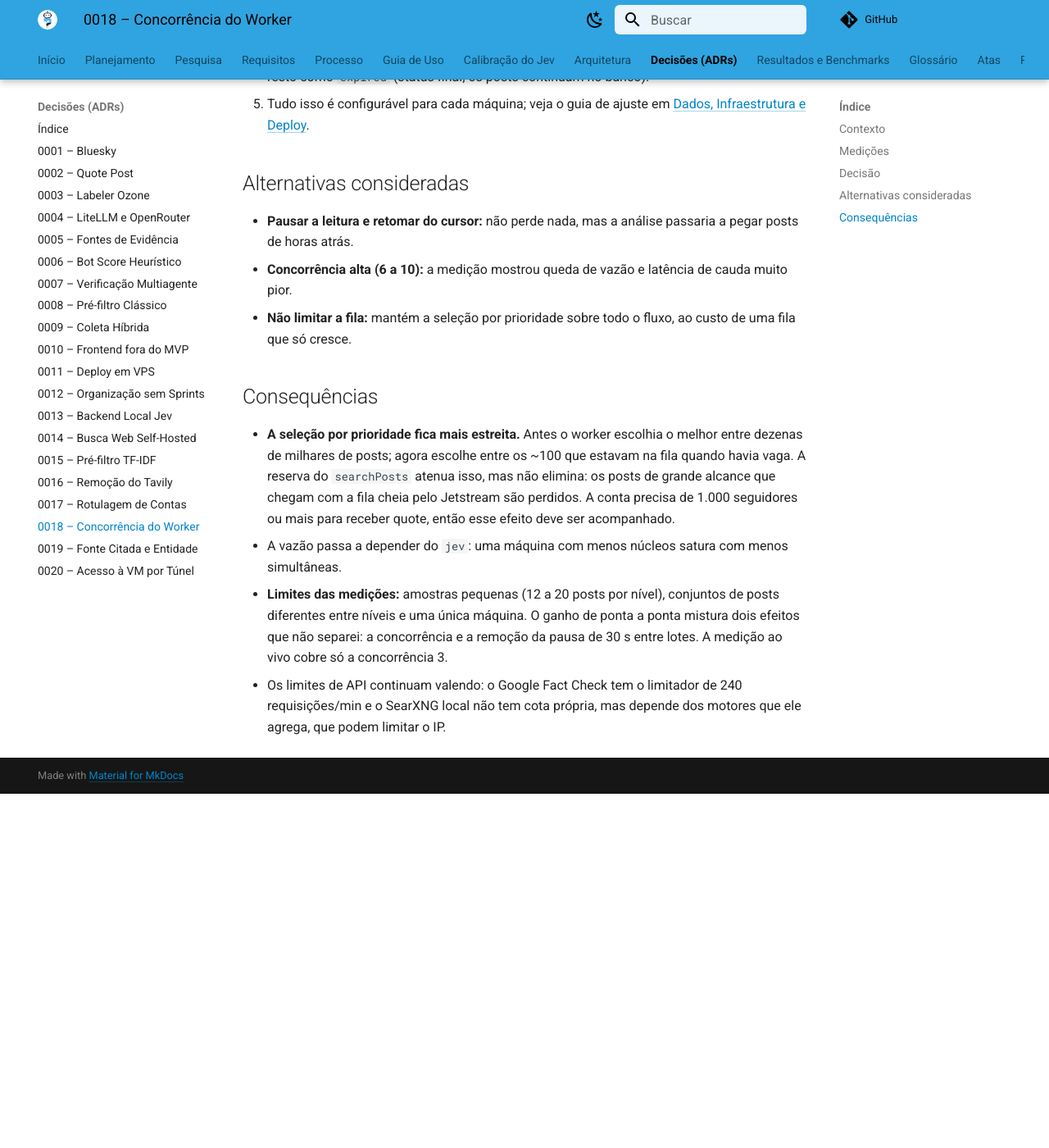
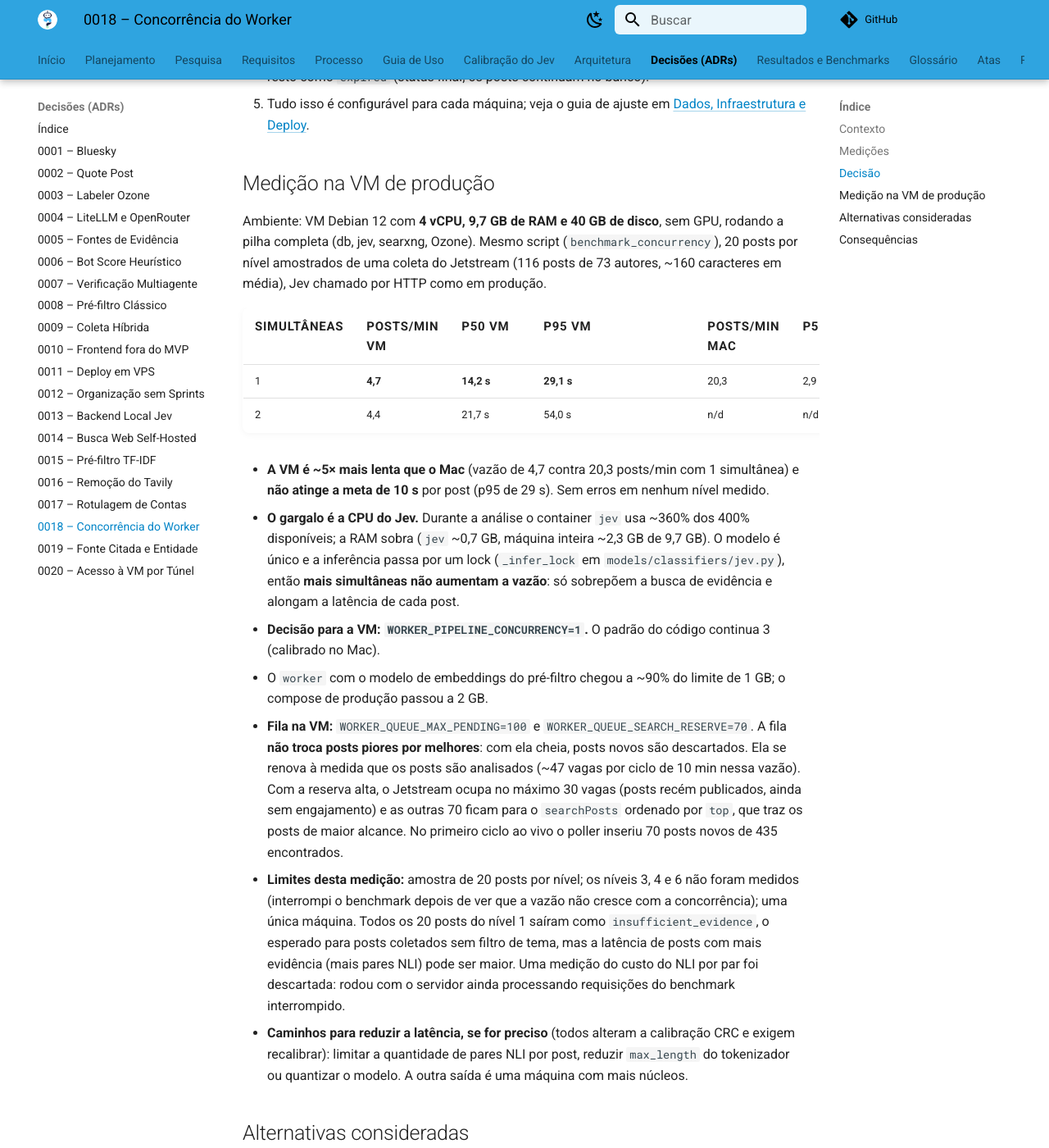
Before and after one commit to moonshinerd/ContrarIA, an MkDocs documentation site: the page built from docs/adr/0018-concorrencia-e-contrapressao-do-worker.md, in a window 1280 px wide and 1400 px high, scrolled down 1882 px. Shown: the whole window at 82% size. Built offline with MkDocs 1.6.1 and Material for MkDocs 9.7.7, drawn with Linux system fonts in a browser that asks for light colours; comment, search, counter and statistics services are not loaded; before the commit the page ends 2850 px from its top, so only the background shows below that.

Commit message:
docs(deploy): medição do Jev na VM de produção e limite de memória do worker
Registra no ADR 0018 o benchmark na VM (4 vCPU, 9,7 GB) contra o Mac:
vazão ~5x menor, gargalo na CPU do Jev e nenhum ganho com concorrência
acima de 1. Documenta os valores usados na VM (concorrência 1, fila de
100 com reserva de 70 para o searchPosts) e como a fila realmente se
renova.

O worker passa de 1 para 2 GB no compose de produção: chegava a ~90% do
limite com o modelo de embeddings carregado.

```diff
--- a/docs/adr/0018-concorrencia-e-contrapressao-do-worker.md
+++ b/docs/adr/0018-concorrencia-e-contrapressao-do-worker.md
@@ -53,6 +53,40 @@ cerca de 1 s por post.
    (status final; os posts continuam no banco).
 5. Tudo isso é configurável para cada máquina; veja o guia de ajuste em [Dados, Infraestrutura e Deploy](../arquitetura/dados-e-infra.md).
 
+## Medição na VM de produção
+
+Ambiente: VM Debian 12 com **4 vCPU, 9,7 GB de RAM e 40 GB de disco**, sem GPU, rodando a pilha completa (db, jev,
+searxng, Ozone). Mesmo script (`benchmark_concurrency`), 20 posts por nível amostrados de uma coleta do Jetstream
+(116 posts de 73 autores, ~160 caracteres em média), Jev chamado por HTTP como em produção.
+
+| Simultâneas | Posts/min VM | p50 VM | p95 VM | | Posts/min Mac | p50 Mac | p95 Mac |
+|---|---|---|---|---|---|---|---|
+| 1 | **4,7** | **14,2 s** | **29,1 s** | | 20,3 | 2,9 s | 7,0 s |
+| 2 | 4,4 | 21,7 s | 54,0 s | | n/d | n/d | n/d |
+
+- **A VM é ~5× mais lenta que o Mac** (vazão de 4,7 contra 20,3 posts/min com 1 simultânea) e **não atinge a meta de
+  10 s** por post (p95 de 29 s). Sem erros em nenhum nível medido.
+- **O gargalo é a CPU do Jev.** Durante a análise o container `jev` usa ~360% dos 400% disponíveis; a RAM sobra
+  (`jev` ~0,7 GB, máquina inteira ~2,3 GB de 9,7 GB). O modelo é único e a inferência passa por um lock
+  (`_infer_lock` em `models/classifiers/jev.py`), então **mais simultâneas não aumentam a vazão**: só sobrepõem a busca
+  de evidência e alongam a latência de cada post.
+- **Decisão para a VM: `WORKER_PIPELINE_CONCURRENCY=1`.** O padrão do código continua 3 (calibrado no Mac).
+- O `worker` com o modelo de embeddings do pré-filtro chegou a ~90% do limite de 1 GB; o compose de produção passou
+  a 2 GB.
+- **Fila na VM:** `WORKER_QUEUE_MAX_PENDING=100` e `WORKER_QUEUE_SEARCH_RESERVE=70`. A fila **não troca posts piores
+  por melhores**: com ela cheia, posts novos são descartados. Ela se renova à medida que os posts são analisados
+  (~47 vagas por ciclo de 10 min nessa vazão). Com a reserva alta, o Jetstream ocupa no máximo 30 vagas (posts recém
+  publicados, ainda sem engajamento) e as outras 70 ficam para o `searchPosts` ordenado por `top`, que traz os posts
+  de maior alcance. No primeiro ciclo ao vivo o poller inseriu 70 posts novos de 435 encontrados.
+- **Limites desta medição:** amostra de 20 posts por nível; os níveis 3, 4 e 6 não foram medidos (interrompi o
+  benchmark depois de ver que a vazão não cresce com a concorrência); uma única máquina. Todos os 20 posts do nível 1
+  saíram como `insufficient_evidence`, o esperado para posts coletados sem filtro de tema, mas a latência de posts com
+  mais evidência (mais pares NLI) pode ser maior. Uma medição do custo do NLI por par foi descartada: rodou com o
+  servidor ainda processando requisições do benchmark interrompido.
+- **Caminhos para reduzir a latência, se for preciso** (todos alteram a calibração CRC e exigem recalibrar):
+  limitar a quantidade de pares NLI por post, reduzir `max_length` do tokenizador ou quantizar o modelo. A outra saída
+  é uma máquina com mais núcleos.
+
 ## Alternativas consideradas
 - **Pausar a leitura e retomar do cursor:** não perde nada, mas a análise passaria a pegar posts de horas atrás.
 - **Concorrência alta (6 a 10):** a medição mostrou queda de vazão e latência de cauda muito pior.
```
Also changed, not shown: 1 other file.
